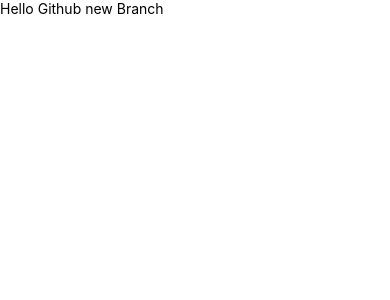
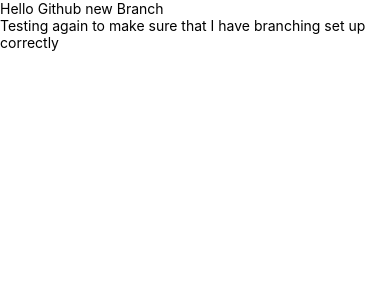
Before and after one commit to Bizarrespace/CityBeats, a React Native app: screen / in a window 390 px wide. Shown: the top 300 px of the page. Built offline with nearby package versions, Linux system fonts and the light colour scheme.

Commit message:
Doulbe checking branching

```diff
--- a/App.js
+++ b/App.js
@@ -11,6 +11,7 @@
     <SafeAreaProvider>
       <SafeAreaView>
         <Text>Hello Github new Branch</Text>
+        <Text>Testing again to make sure that I have branching set up correctly</Text>
       </SafeAreaView>
     </SafeAreaProvider>
   );
```
